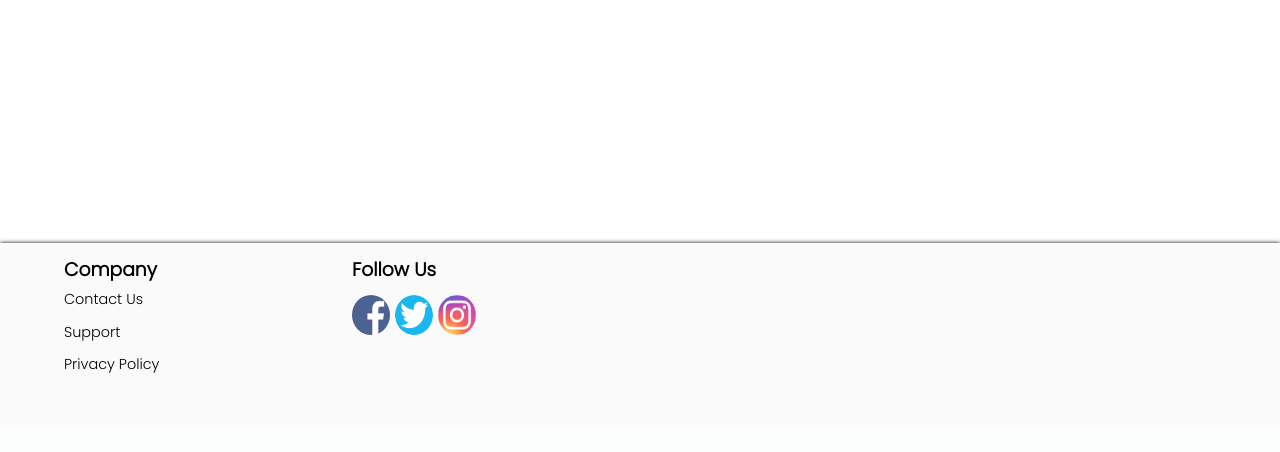
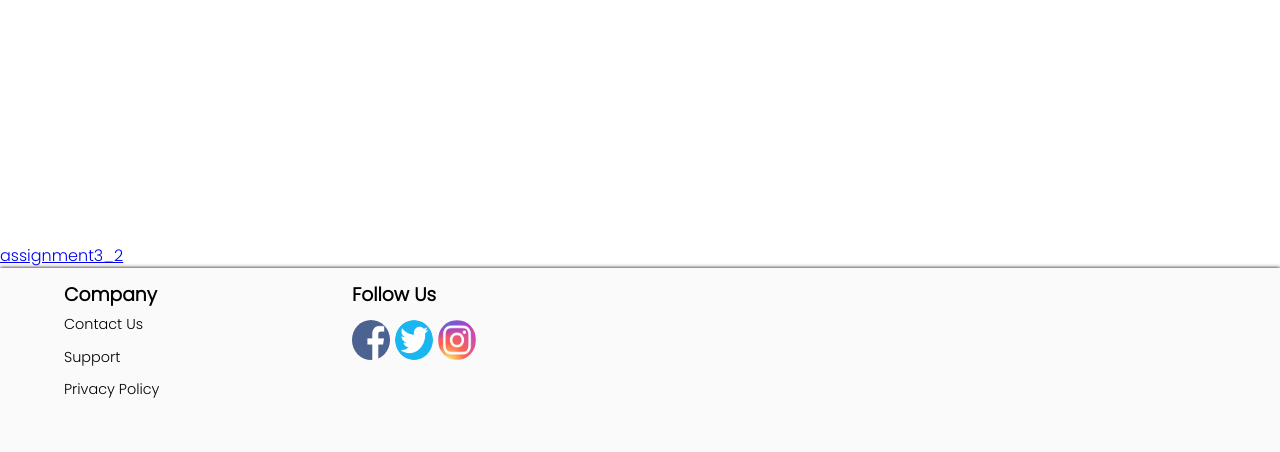
Before and after one commit to noamelli/Noam-ElliServerSide, a Flask app: page /webRoot in a window 1280 px wide. Shown: the part 1085-1537 px from the top of the page. Before the commit the page ends 1458 px from the top, so only its background shows below. Run offline with Flask 2, Linux system fonts and the light colour scheme.

Commit message:
updating

```diff
--- a/main.py
+++ b/main.py
@@ -42,8 +42,8 @@ def contact_us():
     return render_template('contactUs.html')
 
 
-@app.route('/assignment3')
-def assignment3():
+@app.route('/assignment3_1')
+def assignment3_1():
     user_info = {'FIRST Name': 'NOAM', 'Last Name': 'elli'}
     age=24.11        #there is a filter that round down the age
     hobbies=('music', 'cooking', 'food')
@@ -53,6 +53,33 @@ def assignment3():
                            age=age,
                            hobbies=hobbies
                            )
+@app.route('/assignment3_2')
+def assignment3_2():
+    return render_template('assignment3_2.html')
+
+
+
+
+
+@app.route('/searchForm', methods=['get'])
+def searchForm():
+    user_dict = {
+        {'user1': {'firstName': 'yosi', 'lastName': 'cohen', 'email': 'yosi@gmail.com'}},
+        {'user1': {'firstName': 'dana', 'lastName': 'omer', 'email': 'dana@gmail.com'}},
+        {'user1': {'firstName': 'neta', 'lastName': 'shalom', 'email': 'neta@gmail.com'}},
+        {'user1': {'firstName': 'noam', 'lastName': 'harel', 'email': 'noam@gmail.com'}},
+        {'user1': {'firstName': 'omer', 'lastName': 'shalev', 'email': 'omer@gmail.com'}}
+    }
+    return render_template('assignment3_2.html',user_dict=user_dict)
+
+
+
+
+
+# @app.route('/registrationForm', methods=['post'])
+# def login_func():
+#     return render_template('log_in.html')
+#
 
 
 
--- a/templates/assignment3_1.html
+++ b/templates/assignment3_1.html
@@ -26,5 +26,6 @@
 				</div>
 			</div>
 		</div>
+		<a href="/assignment3_2">assignment3_2</a>
 
 	{% endblock %}
```
Also changed, not shown: templates/assignment3_2.html (+17 -0 lines).
